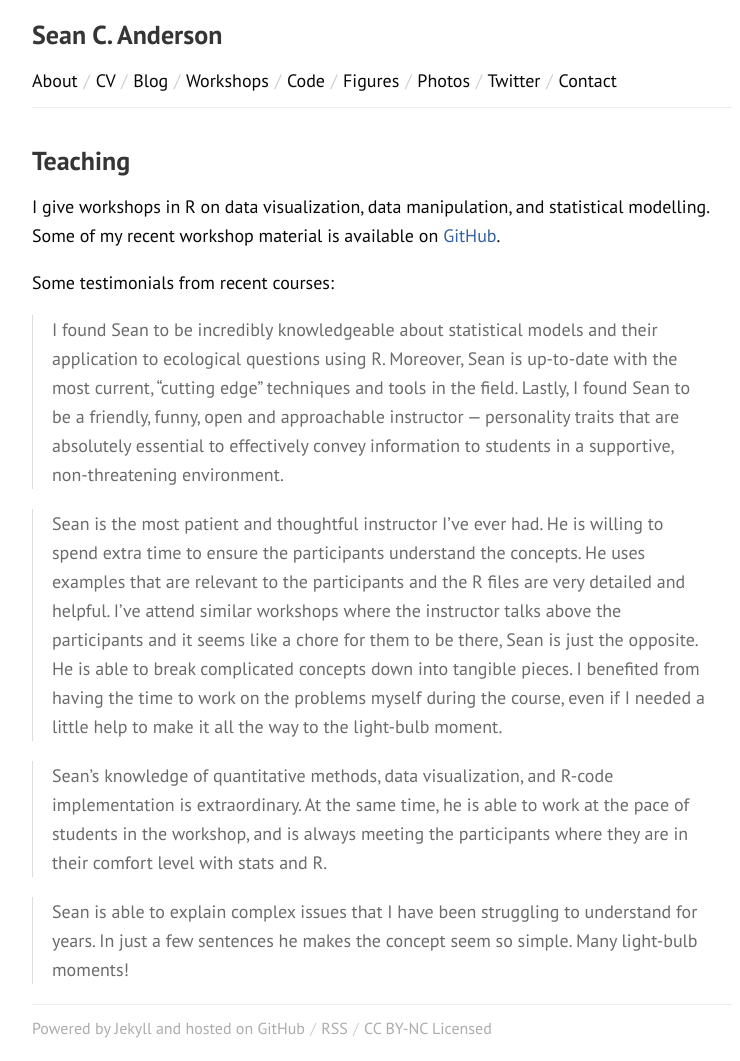
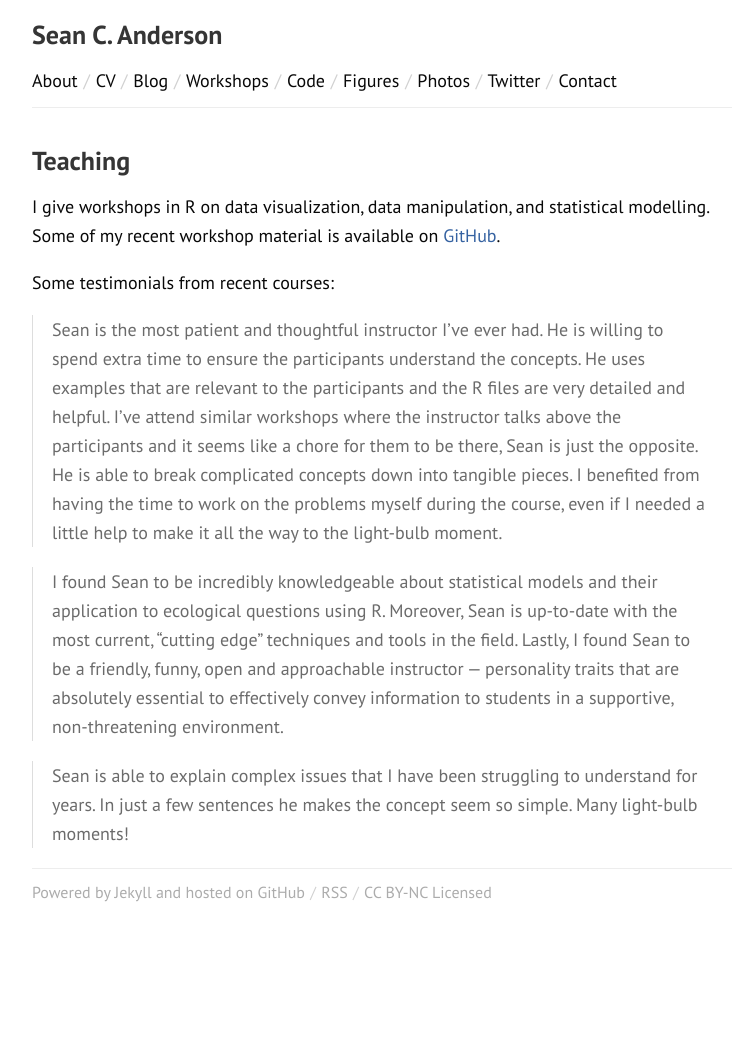
Before and after one commit to seananderson/seananderson.ca, a Jekyll site: the page built from workshops.md, in a window 1280 px wide. Shown: the whole page, without its empty margins (258-998 px from the left). Built offline with Jekyll 4.4.1, drawn with Linux system fonts in a browser that asks for light colours; comment, search, counter and statistics services are not loaded; after the commit the page ends 925 px from its top, so only the background shows below that.

Commit message:
Shorten testimonials

```diff
--- a/workshops.md
+++ b/workshops.md
@@ -11,13 +11,6 @@ modelling. Some of my recent workshop material is available on
 
 Some testimonials from recent courses:
 
-> I found Sean to be incredibly knowledgeable about statistical models and their
-> application to ecological questions using R. Moreover, Sean is up-to-date with
-> the most current, "cutting edge" techniques and tools in the field. Lastly,
-> I found Sean to be a friendly, funny, open and approachable instructor
-> --- personality traits that are absolutely essential to effectively convey
-> information to students in a supportive, non-threatening environment.
-
 > Sean is the most patient and thoughtful instructor I've ever had. He is willing
 > to spend extra time to ensure the participants understand the concepts. He uses
 > examples that are relevant to the participants and the R files are very
@@ -28,10 +21,12 @@ Some testimonials from recent courses:
 > the course, even if I needed a little help to make it all the way to the
 > light-bulb moment.
 
-> Sean's knowledge of quantitative methods, data visualization, and R-code
-> implementation is extraordinary. At the same time, he is able to work at the
-> pace of students in the workshop, and is always meeting the participants where
-> they are in their comfort level with stats and R.
+> I found Sean to be incredibly knowledgeable about statistical models and their
+> application to ecological questions using R. Moreover, Sean is up-to-date with
+> the most current, "cutting edge" techniques and tools in the field. Lastly,
+> I found Sean to be a friendly, funny, open and approachable instructor
+> --- personality traits that are absolutely essential to effectively convey
+> information to students in a supportive, non-threatening environment.
 
 > Sean is able to explain complex issues that I have been struggling to
 > understand for years. In just a few sentences he makes the concept seem so
```
